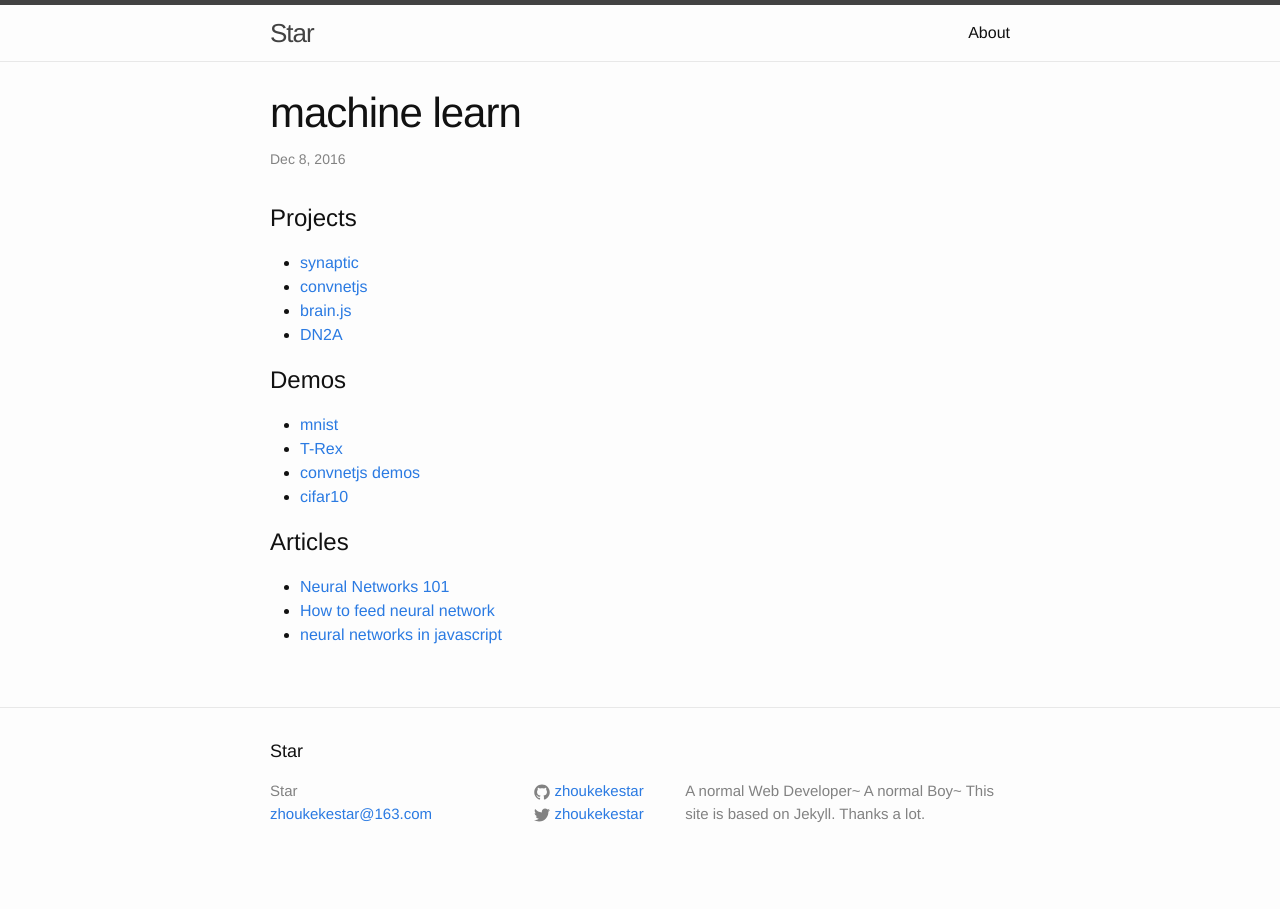
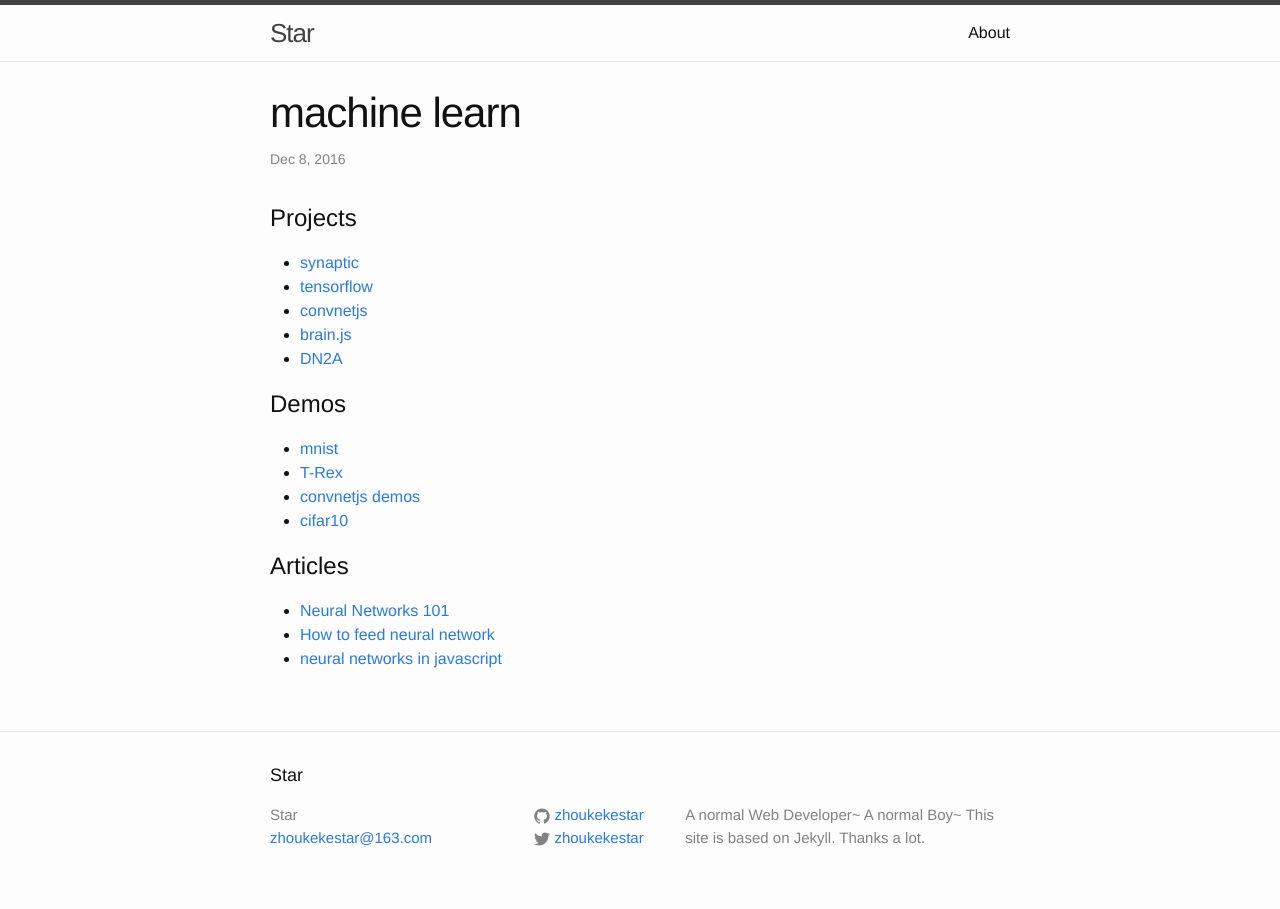
Before and after one commit to zhoukekestar/notes, a Jekyll site: the page built from _posts/2016-12-08-machine-learn.md, in a window 1280 px wide. Built offline with Jekyll 4.4.1, drawn with Linux system fonts in a browser that asks for light colours.

Commit message:
Added: tensorflow

```diff
--- a/_posts/2016-12-08-machine-learn.md
+++ b/_posts/2016-12-08-machine-learn.md
@@ -7,6 +7,7 @@ categories: machine learn neural network
 
 # Projects
 * [synaptic](https://github.com/cazala/synaptic)
+* [tensorflow](https://github.com/tensorflow/tensorflow)
 * [convnetjs](https://github.com/karpathy/convnetjs)
 * [brain.js](https://github.com/harthur-org/brain.js)
 * [DN2A](https://github.com/dn2a/dn2a-javascript)
```
